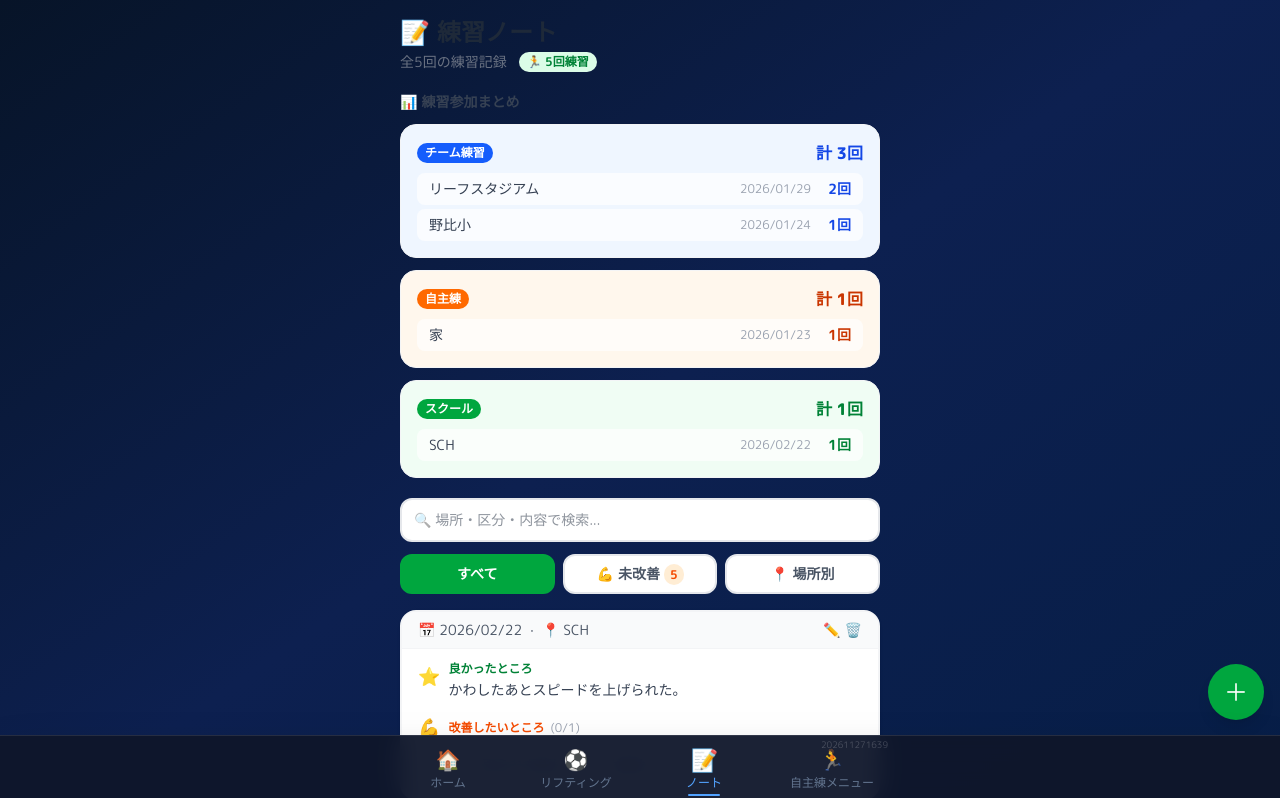
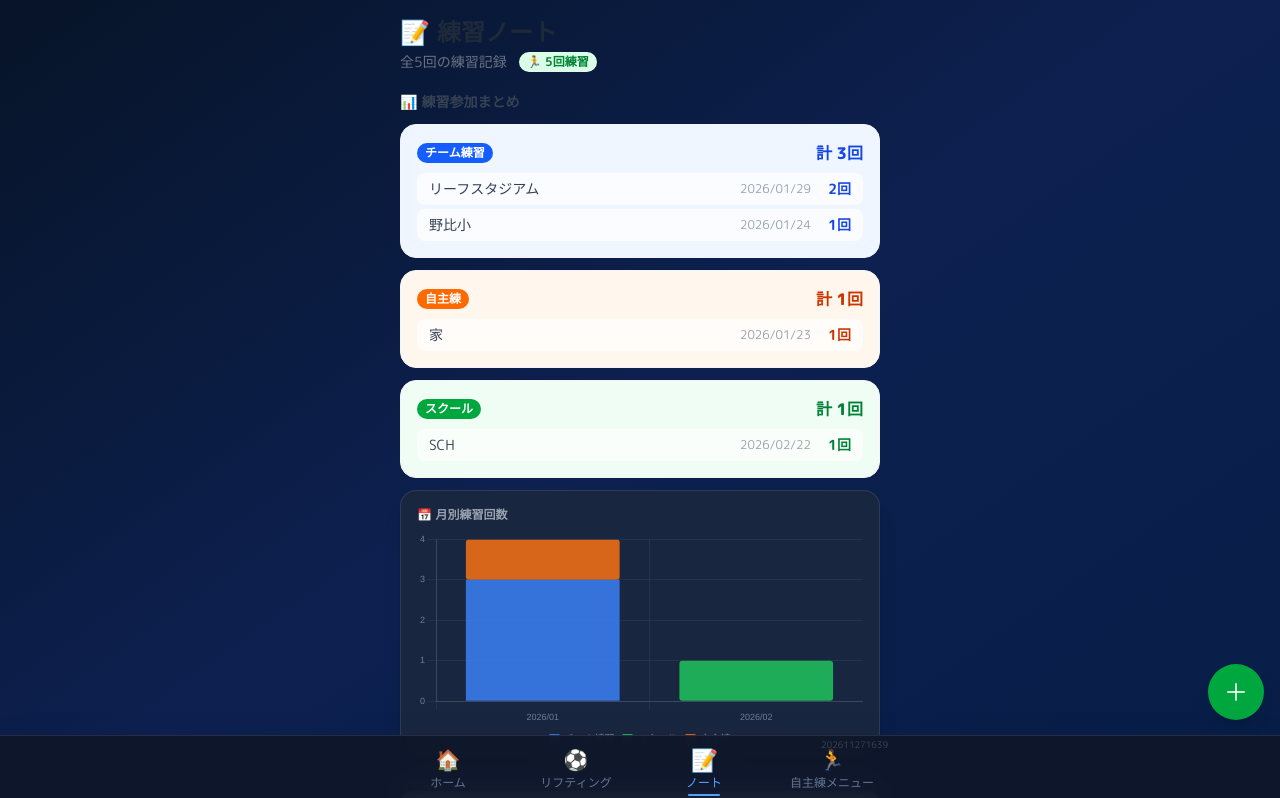
Before and after one commit to reiteru-n/soccer-trianing, a Next.js app: page /notes in a window 1280 px wide. Shown: the top 798 px of the page. Built offline with nearby package versions, Linux system fonts and the light colour scheme.

Commit message:
練習区分ごとの月別積み上げ棒グラフを追加

```diff
--- a/app/notes/page.tsx
+++ b/app/notes/page.tsx
@@ -5,6 +5,7 @@ import { useApp } from '@/lib/context';
 import NoteCard from '@/components/NoteCard';
 import NoteForm from '@/components/NoteForm';
 import PracticeStats from '@/components/PracticeStats';
+import PracticeBarChart from '@/components/PracticeBarChart';
 import { PracticeNote } from '@/lib/types';
 
 export default function NotesPage() {
@@ -93,6 +94,12 @@ export default function NotesPage() {
       <section className="mb-5">
         <h2 className="text-sm font-bold text-gray-700 mb-3">📊 練習参加まとめ</h2>
         <PracticeStats notes={practiceNotes} />
+        {practiceNotes.length > 0 && (
+          <div className="mt-3 bg-slate-800/80 rounded-2xl p-4 shadow-xl border border-white/10">
+            <p className="text-xs font-semibold text-gray-400 mb-2">📅 月別練習回数</p>
+            <PracticeBarChart notes={practiceNotes} />
+          </div>
+        )}
       </section>
 
       {/* 検索 */}
--- /dev/null
+++ b/components/PracticeBarChart.tsx
@@ -0,0 +1,96 @@
+'use client';
+
+import { Bar } from 'react-chartjs-2';
+import {
+  Chart as ChartJS,
+  CategoryScale,
+  LinearScale,
+  BarElement,
+  Tooltip,
+  Legend,
+} from 'chart.js';
+import { PracticeNote } from '@/lib/types';
+
+ChartJS.register(CategoryScale, LinearScale, BarElement, Tooltip, Legend);
+
+interface Props {
+  notes: PracticeNote[];
+}
+
+const CATEGORIES = ['チーム練習', 'スクール', '試合', 'セレクション', '自主練', 'その他'];
+const CATEGORY_COLORS: Record<string, string> = {
+  'チーム練習':   'rgba(59,130,246,0.85)',
+  'スクール':     'rgba(34,197,94,0.85)',
+  '試合':         'rgba(239,68,68,0.85)',
+  'セレクション': 'rgba(168,85,247,0.85)',
+  '自主練':       'rgba(249,115,22,0.85)',
+  'その他':       'rgba(156,163,175,0.85)',
+};
+
+export default function PracticeBarChart({ notes }: Props) {
+  if (notes.length === 0) return null;
+
+  // collect all months (yyyy/mm) sorted
+  const monthSet = new Set<string>();
+  for (const n of notes) monthSet.add(n.date.slice(0, 7));
+  const months = [...monthSet].sort();
+
+  // month → category → count
+  const data: Record<string, Record<string, number>> = {};
+  for (const m of months) data[m] = {};
+  for (const n of notes) {
+    const m = n.date.slice(0, 7);
+    const cat = CATEGORIES.includes(n.category ?? '') ? (n.category ?? 'その他') : 'その他';
+    data[m][cat] = (data[m][cat] ?? 0) + 1;
+  }
+
+  // only include categories that have at least one record
+  const activeCats = CATEGORIES.filter((c) => months.some((m) => (data[m][c] ?? 0) > 0));
+
+  const datasets = activeCats.map((cat) => ({
+    label: cat,
+    data: months.map((m) => data[m][cat] ?? 0),
+    backgroundColor: CATEGORY_COLORS[cat] ?? 'rgba(156,163,175,0.85)',
+    borderRadius: 3,
+    borderSkipped: false,
+  }));
+
+  const labels = months.map((m) => m.replace('/', '/'));
+
+  return (
+    <Bar
+      data={{ labels, datasets }}
+      options={{
+        responsive: true,
+        plugins: {
+          datalabels: { display: false },
+          legend: {
+            position: 'bottom',
+            labels: { color: 'rgba(148,163,184,0.9)', font: { size: 10 }, boxWidth: 10, padding: 8 },
+          },
+          tooltip: {
+            backgroundColor: 'rgba(7,20,40,0.95)',
+            borderColor: 'rgba(96,165,250,0.3)',
+            borderWidth: 1,
+            titleColor: '#93c5fd',
+            bodyColor: '#e2e8f0',
+          },
+        },
+        scales: {
+          x: {
+            stacked: true,
+            grid: { color: 'rgba(255,255,255,0.06)' },
+            ticks: { color: 'rgba(148,163,184,0.7)', font: { size: 9 } },
+            border: { color: 'rgba(255,255,255,0.1)' },
+          },
+          y: {
+            stacked: true,
+            grid: { color: 'rgba(255,255,255,0.06)' },
+            ticks: { color: 'rgba(148,163,184,0.7)', font: { size: 9 }, stepSize: 1 },
+            border: { color: 'rgba(255,255,255,0.1)' },
+          },
+        },
+      } as any}
+    />
+  );
+}
```
